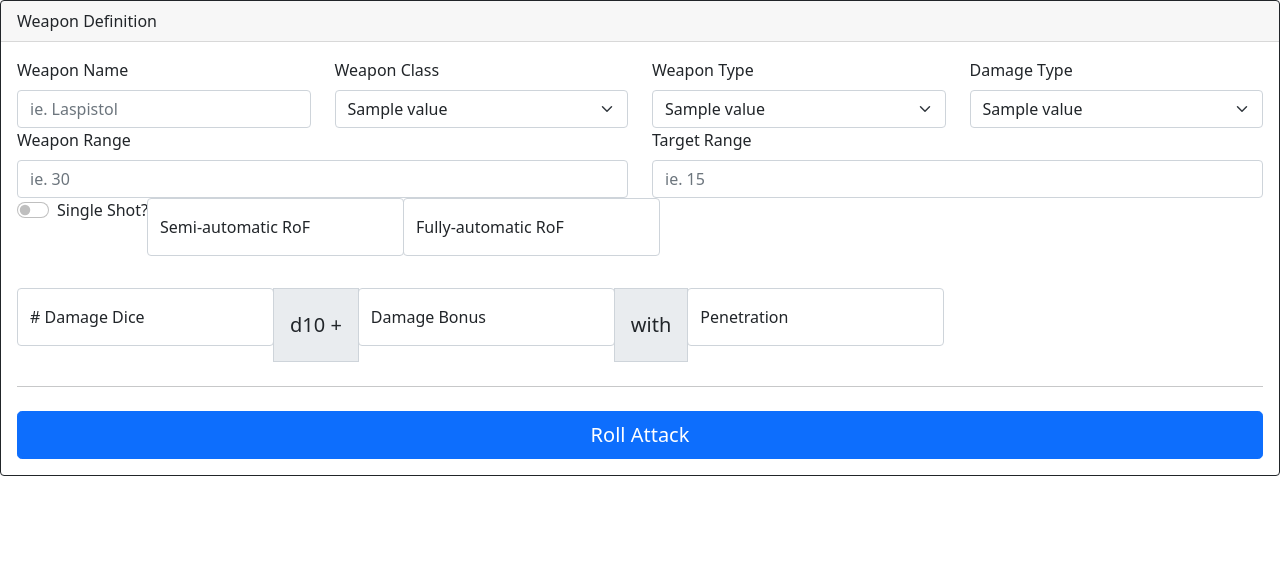
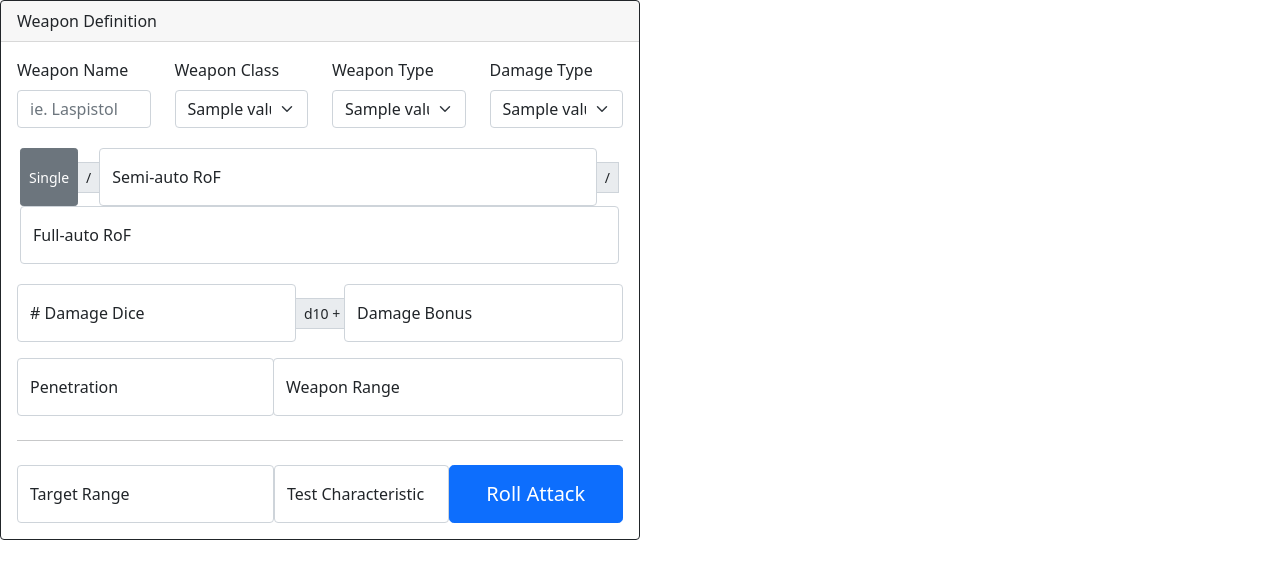
Before and after one commit to camillescott/omnissiah, a Python web app: template omnissiah/blueprints/rolls/templates/roll_weapon.html in a window 1280 px wide. Shown: the part 75-654 px from the top of the page. Run offline with Jinja, Linux system fonts and the light colour scheme; the template is opened without the code that fills it: most values are stand-ins (such as "Sample title", 1, 10 or a date in 2020).

Commit message:
Close to final weapon form

```diff
--- a/omnissiah/blueprints/rolls/templates/roll_weapon.html
+++ b/omnissiah/blueprints/rolls/templates/roll_weapon.html
@@ -1,12 +1,12 @@
 {% extends 'base.html' %}
 {% block content %}
-<div class="card border-dark mb-3">
+<div class="card border-dark mb-3 w-50"">
     <div class="card-header">
         Weapon Definition
     </div>
     <div class="card-body text-dark">
         <form action="{{ url_for('rolls.submit_roll_weapon') }}" method="post" class="needs-validation" novalidate>
-          <div class="row">
+          <div class="row mb-3">
             <div class="col">
               <label for="weapon_name" class="form-label">Weapon Name</label>
               <input name="weapon_name" type="text" class="form-control" id="weapon_name" placeholder="ie. Laspistol" value="" required>
@@ -43,61 +43,73 @@
             </div>
           </div>
 
-          <div class="row">
-            <div class="col">
-              <label for="weapon_range" class="form-label">Weapon Range</label>
-              <input name="weapon_range" type="number" class="form-control" id="weapon_range" placeholder="ie. 30" required>
-              <div class="invalid-feedback">
-                Weapon range required.
+
+          <div class="input-group input-group-sm mb-3 p-1">
+
+              <input name="rof_single" type="checkbox" class="btn-check flex-grow-1" id="rof_single" checked autocomplete="off">
+              <label class="btn btn-outline-secondary d-inline-flex align-items-center" style="border-radius:.2rem" for="rof_single">Single</label>
+
+              <span class="input-group-text align-self-center" style="max-width:50px">/</span>
+
+              <div class="form-floating flex-grow-1">
+                <input name="rof_semi" type="number" class="form-control" id="rof_semi" placeholder="0" required>
+                <label for="rof_semi">Semi-auto RoF</label>
+              </div>
+
+              <span class="input-group-text align-self-center" style="max-width:50px">/</span>
+
+              <div class="form-floating flex-grow-1">
+                <input name="rof_auto" type="number" class="form-control" placeholder="0"  id="rof_auto" required>
+                <label for="rof_auto">Full-auto RoF</label>
+              </div>
+
+            </div>
+
+            <div class="input-group input-group-sm mb-3">
+              <div class="form-floating flex-grow-1">
+                <input name="damage_roll" type="number" class="form-control" placeholder="3" id="damage_roll" required>
+                <label for="damage_roll"># Damage Dice</label>
+              </div>
+
+              <span class="input-group-text align-self-center" style="max-width:50px">d10 +</span>
+
+              <div class="form-floating flex-grow-1">
+                <input name="damage_bonus" type="number" class="form-control" placeholder="5" id="damage_bonus" required>
+                <label for="damage_bonus">Damage Bonus</label>
               </div>
             </div>
 
-            <div class="col">
-              <label for="target_range" class="form-label">Target Range</label>
-              <input name="target_range" type="number" class="form-control" id="target_range" placeholder="ie. 15" required>
-              <div class="invalid-feedback">
-                Target range required.
-              </div>
-            </div>
-          </div>
-
-            <div class="input-group mb-3">
-
-              <div class="form-check form-switch">
-                <input name="rof_single" class="form-check-input" type="checkbox" id="rof_single">
-                <label class="form-check-label" for="rof_single">Single Shot?</label>
+            <div class="input-group input-group justify-content-evenly mb-3">
+              <div class="form-floating">
+                <input name="penetration" type="number" class="form-control" placeholder="10" id="penetration" required>
+                <label for="penetration">Penetration</label>
               </div>
 
-              <div class="form-floating mb-3">
-                <input name="rof_semi" type="number" class="form-control" placeholder="Semi RoF" id="rof_semi">
-                <label for="rof_semi">Semi-automatic RoF</label>
-              </div>
-
-              <div class="form-floating mb-3">
-                <input name="rof_auto" type="number" class="form-control" placeholder="Auto RoF" id="rof_auto">
-                <label for="rof_auto">Fully-automatic RoF</label>
-              </div>
-            </div>
-
-            <div class="input-group input-group-lg mb-3">
-              <div class="form-floating mb-3">
-                <input name="damage_roll" type="number" class="form-control" placeholder="3" id="damage_roll">
-                <label for="damage_roll"># Damage Dice</label>
-              </div>
-              <span class="input-group-text">d10 +</span>
-              <div class="form-floating mb-3">
-                <input name="damage_bonus" type="number" class="form-control" placeholder="5" id="damage_bonus">
-                <label for="damage_bonus">Damage Bonus</label>
-              </div>
-              <span class="input-group-text">with</span>
-              <div class="form-floating mb-3">
-                <input name="penetration" type="number" class="form-control" placeholder="10" id="penetration">
-                <label for="penetration">Penetration</label>
+              <div class="form-floating flex-grow-1">
+              <input name="weapon_range" type="number" class="form-control" placeholder="30" id="weapon_range" required>
+              <label for="weapon_range" class="form-label">Weapon Range</label>
               </div>
             </div>
 
             <hr class="my-4">
-            <button class="w-100 btn btn-primary btn-lg" type="submit" value="roll_weapon">Roll Attack</button>
+            <div class="row">
+              <div class="col d-flex align-items-stretch">
+                <div class="form-floating">
+                  <input name="target_range" type="number" class="form-control" id="target_range" placeholder="30" required>
+                  <label for="target_range">Target Range</label>
+              </div>
+
+              <div class="col d-flex align-items-stretch">
+                <div class="form-floating">
+                  <input name="test_characteristic" type="number" class="form-control" id="test_characteristic" placeholder="40" required>
+                  <label for="test_characteristic">Test Characteristic</label>
+                </div>
+              </div>
+
+              <div class="col d-flex align-items-stretch">
+                <button class="w-100 btn btn-primary btn-lg" type="submit" value="roll_weapon">Roll Attack</button>
+              </div>
+            </div>
         </form>
     </div>
 </div>
```
Also changed, not shown: omnissiah/blueprints/rolls/__init__.py (+8 -4 lines).
